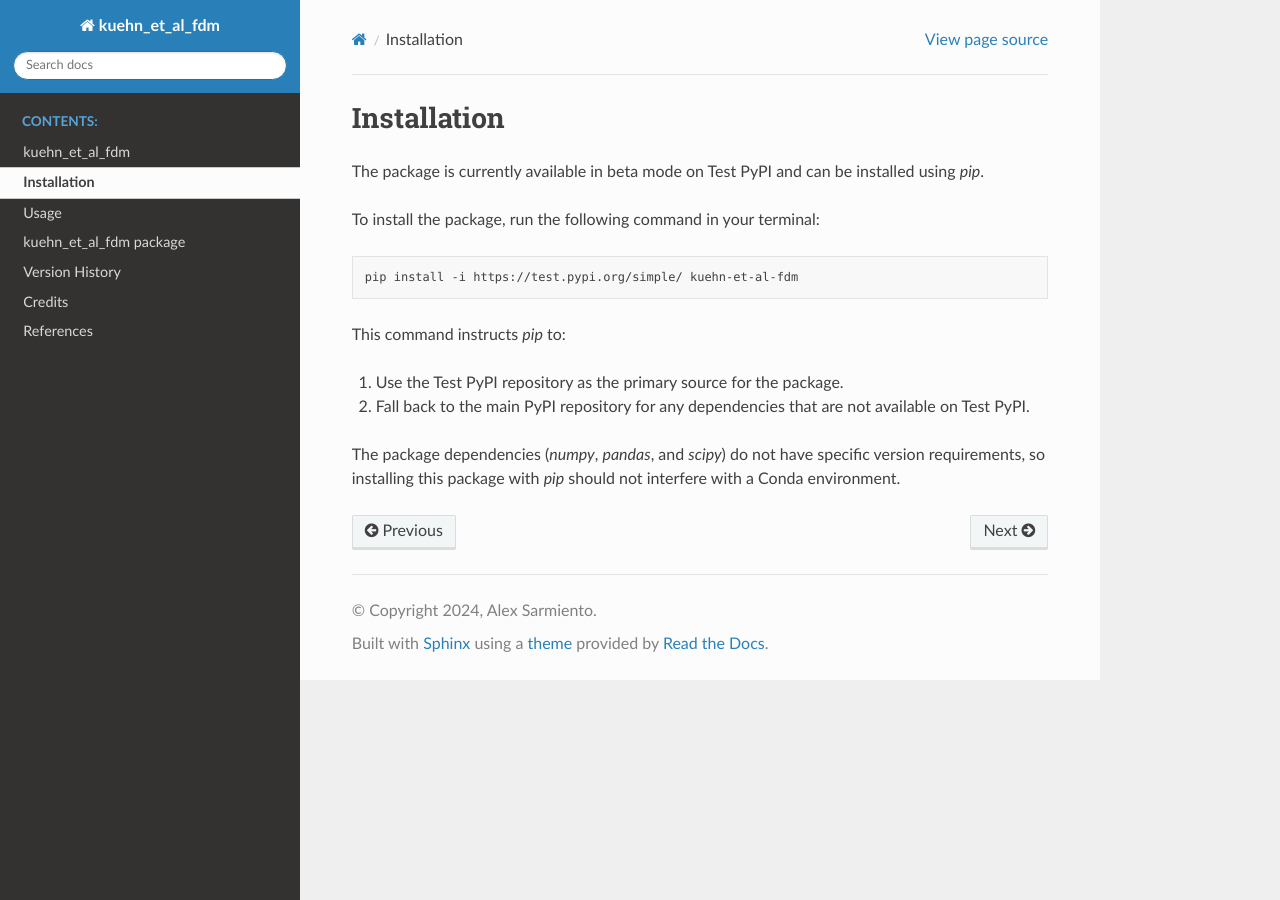
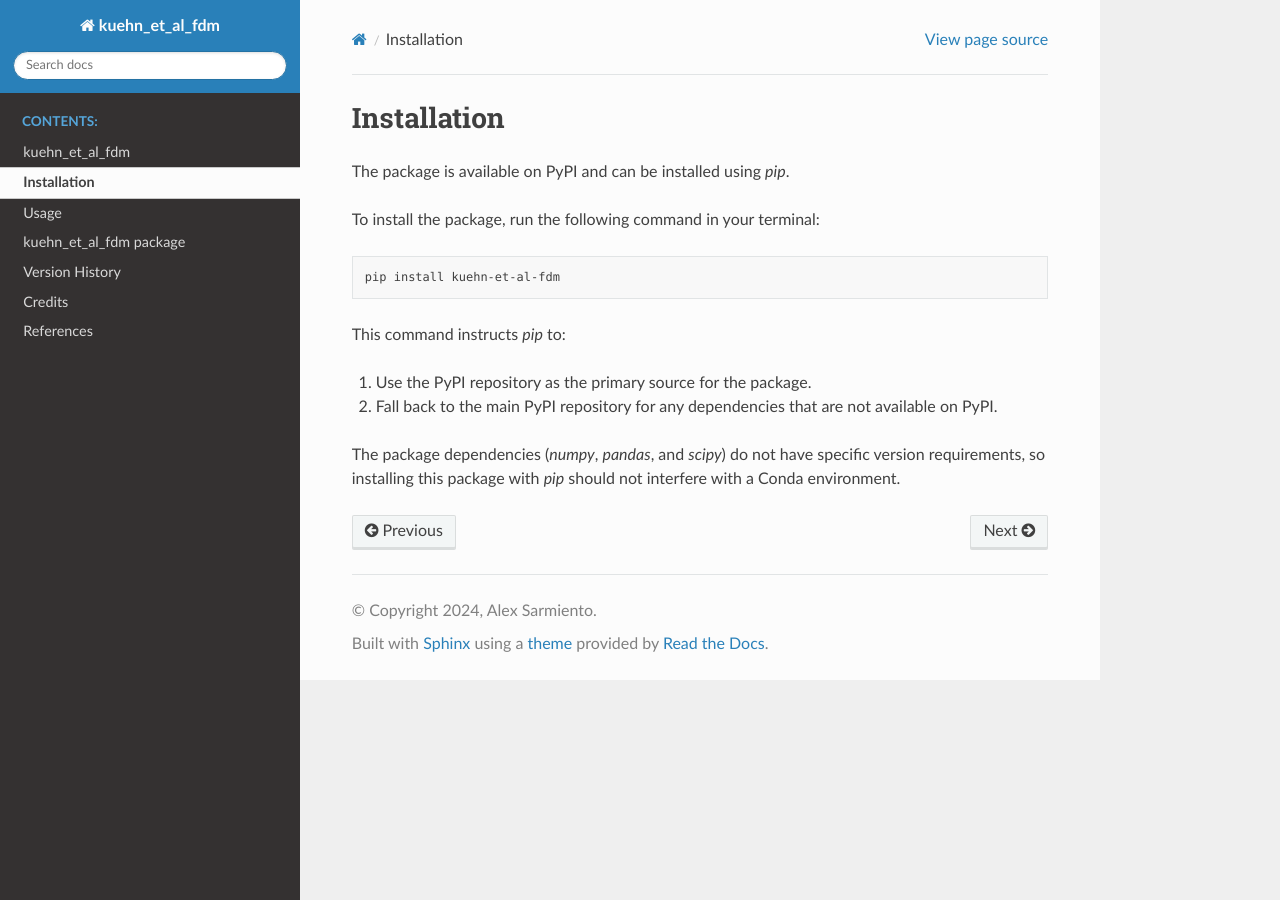
Before and after one commit to asarmy/kuehn_et_al_fdm, a Sphinx documentation site: the page built from docs/installation.rst, in a window 1280 px wide. Built offline with Sphinx 7.4.7 and the Read the Docs theme 3.1.0, drawn with Linux system fonts in a browser that asks for light colours.

```diff
--- a/CHANGELOG.rst
+++ b/CHANGELOG.rst
@@ -1,5 +1,10 @@
 Version History
 ===============
+
+Version 1.0.1 (2024-12-02)
+--------------------------
+- Bump version for release on PyPI.
+
 
 Version 1.0.0 (2024-08-12)
 --------------------------
--- a/docs/installation.rst
+++ b/docs/installation.rst
@@ -1,17 +1,17 @@
 Installation
 ============
 
-The package is currently available in beta mode on Test PyPI and can be installed using `pip`.
+The package is available on PyPI and can be installed using `pip`.
 
 To install the package, run the following command in your terminal:
 
 .. code-block:: bash
 
-    pip install -i https://test.pypi.org/simple/ kuehn-et-al-fdm
+    pip install kuehn-et-al-fdm
 
 This command instructs `pip` to:
 
-1. Use the Test PyPI repository as the primary source for the package.
-2. Fall back to the main PyPI repository for any dependencies that are not available on Test PyPI.
+1. Use the PyPI repository as the primary source for the package.
+2. Fall back to the main PyPI repository for any dependencies that are not available on PyPI.
 
 The package dependencies (`numpy`, `pandas`, and `scipy`) do not have specific version requirements, so installing this package with `pip` should not interfere with a Conda environment.
--- a/docs/references.bib
+++ b/docs/references.bib
@@ -4,5 +4,5 @@
     journal = {Earthquake Spectra},
     author = {Kuehn, Nicolas M and Kottke, Albert R and Sarmiento, Alexandra C and Madugo, Christopher M and Bozorgnia, Yousef},
     volume = {Epub ahead of print},
-    doi = {10.1177/ToBeAssigned}
+    doi = {10.1177/87552930241291077}
 }
--- a/pyproject.toml
+++ b/pyproject.toml
@@ -4,7 +4,7 @@ build-backend = "setuptools.build_meta"
 
 [project]
 name = "kuehn_et_al_fdm"
-version = "1.0.0"
+version = "1.0.1"
 description = "Implementations of the Kuehn et al. 2024 Fault Displacement Model"
 authors = [
     { name = "Alex Sarmiento" }
```
Also changed, not shown: README.md (+1 -1 lines), .pre-commit-config.yaml.
